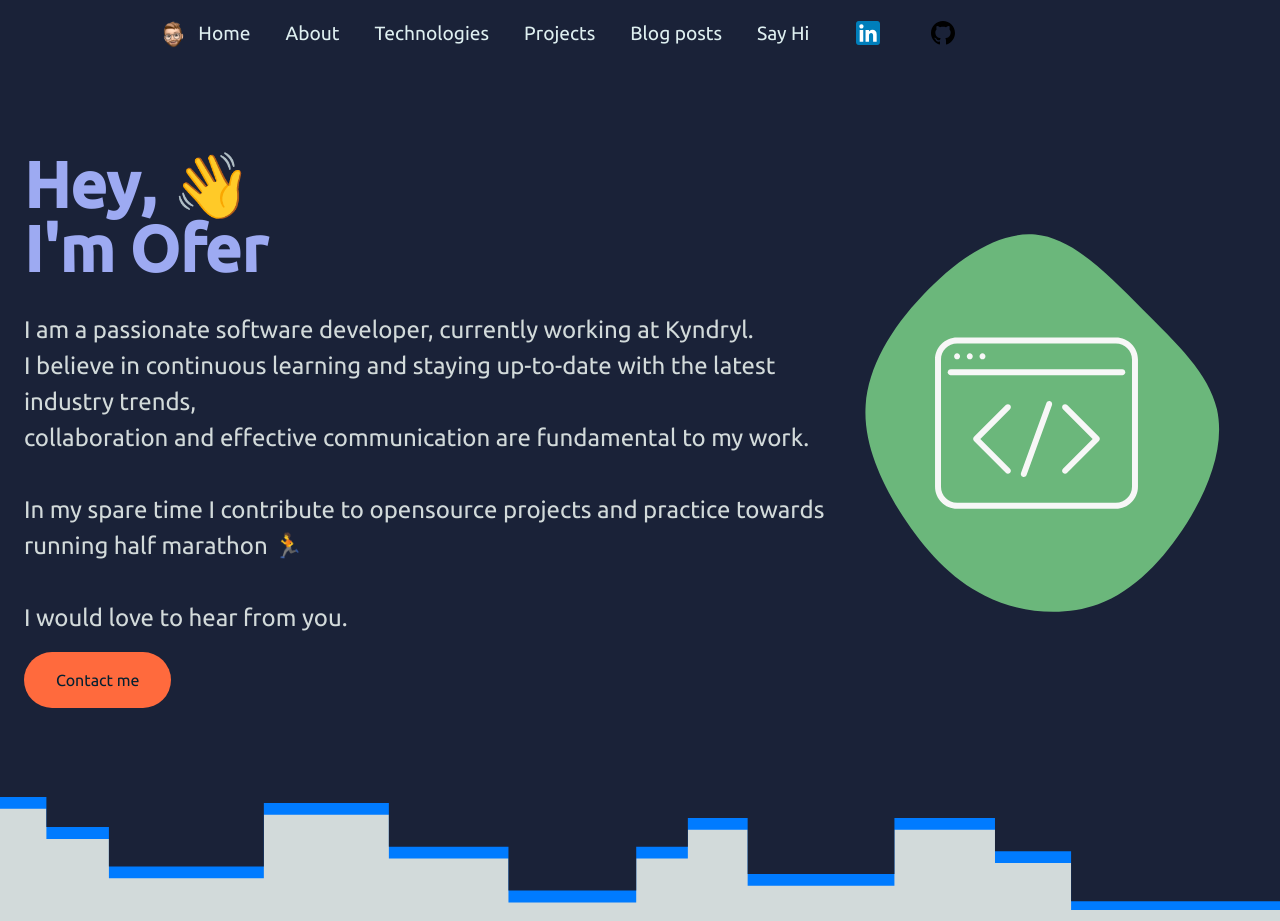
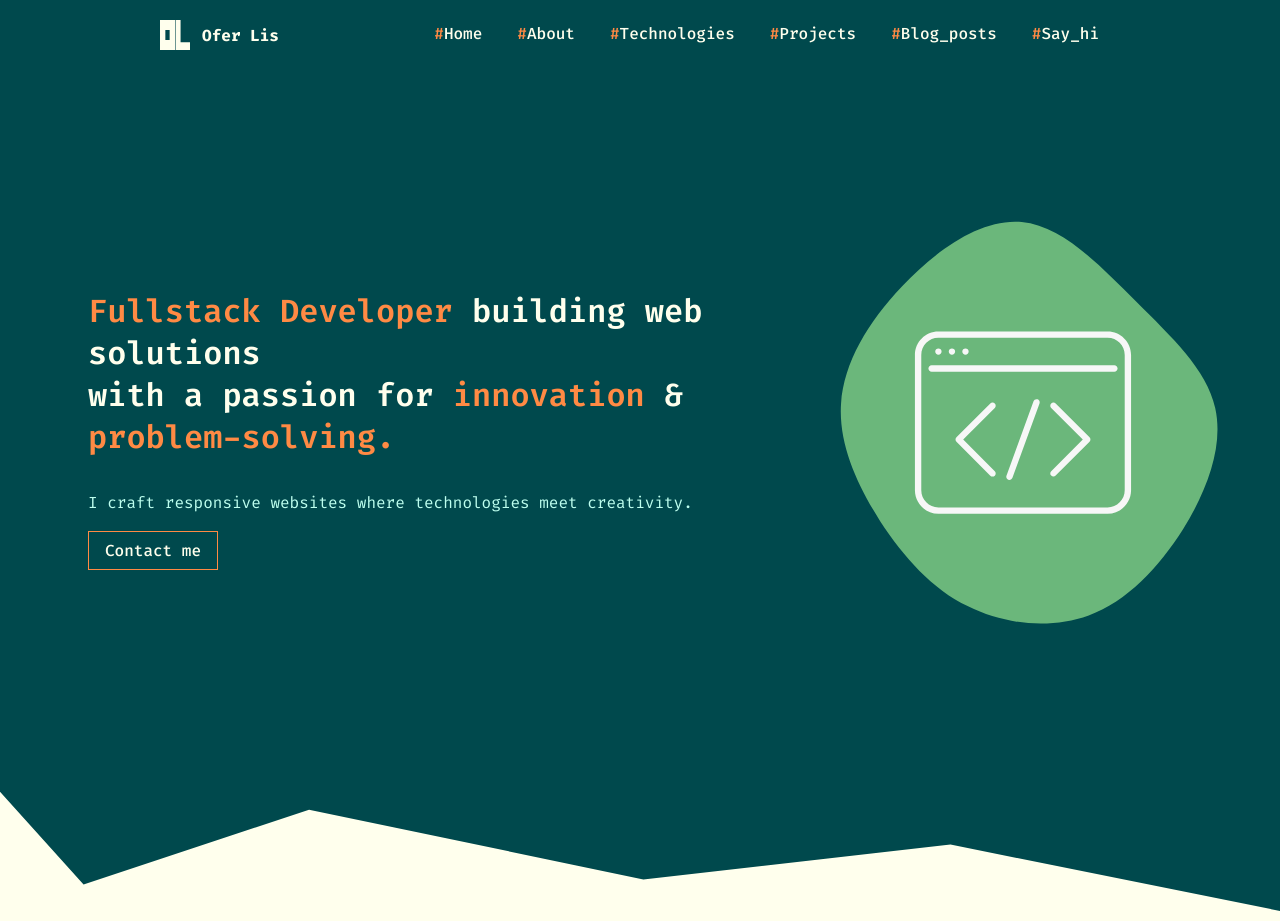
Before and after one commit to Oferlis/portfolio-website, a React (Create React App) app: page / in a window 1280 px wide. Shown: the top 921 px of the page. Built offline with nearby package versions, Linux system fonts and the light colour scheme.

Commit message:
more redesign

```diff
--- a/public/index.html
+++ b/public/index.html
@@ -11,9 +11,9 @@
     />
     <link rel="apple-touch-icon" href="%PUBLIC_URL%/logo192.png" />
     <link rel="preconnect" href="https://fonts.googleapis.com">
-<link rel="preconnect" href="https://fonts.gstatic.com" crossorigin>
-<link href="https://fonts.googleapis.com/css2?family=Rubik:ital,wght@0,300;0,400;0,500;0,600;1,300;1,400&family=Ubuntu:wght@400;500&display=swap" rel="stylesheet">
-    <!--
+    <link rel="preconnect" href="https://fonts.googleapis.com">
+    <link rel="preconnect" href="https://fonts.gstatic.com" crossorigin>
+    <link href="https://fonts.googleapis.com/css2?family=Fira+Code:wght@300;400;500;600;700&family=Rubik:ital,wght@0,300;0,400;0,500;0,600;1,300;1,400&family=Ubuntu:wght@400;500&display=swap" rel="stylesheet">    <!--
       manifest.json provides metadata used when your web app is installed on a
       user's mobile device or desktop. See https://developers.google.com/web/fundamentals/web-app-manifest/
     -->
--- a/src/App.css
+++ b/src/App.css
@@ -24,8 +24,8 @@
   display: flex;
   flex-direction: row;
   align-items: center;
-  background-color: #1A2238;
-  color: #deeff0;
+  background-color: #00494D;
+  color: #ffcd99;
   font-family: sans-serif;
   width: 100%;
   height: 70px;
@@ -41,8 +41,14 @@
 
 .nav-div {
   align-items: center;
+  justify-content: space-between;
   margin-left: 10rem;
   width: 100%;
+}
+
+.align-center {
+  align-items: center;
+
 }
 
 .nav-list {
@@ -56,12 +62,25 @@
 .nav-list li {
   display: block;
   align-self: center;
-  font-weight: 200;
-  font-family: 'Ubuntu', sans-serif;
-  font-size: 1.2rem;
+  color: var(--white, #FFFFED);
+  font-family: Fira Code;
+  font-size: 16px;
+  font-style: normal;
+  font-weight: 500;
+  line-height: normal;
   position: relative;
   padding-bottom: 4px; /* Adjust this value to control the height of the underscore */
   text-decoration: none;
+  margin-right: 35px;
+}
+
+.nav-list li em {
+  color: var(--primary, #FF8A44);
+  font-family: Fira Code;
+  font-size: 16px;
+  font-style: normal;
+  font-weight: 500;
+  line-height: normal;
 }
 
 .nav-list li::after {
@@ -88,7 +107,7 @@
 
 
 .about-div {
-  background-color: #1A2238;
+  background-color: #00494D;
   color: #032031;
   height: 90vh;
   font-family: 'Ubuntu', sans-serif;
@@ -98,17 +117,36 @@
 
 
 .about-par{
-  font-size: 1.5rem;
-  font-family: 'Ubuntu', sans-serif;
-  color: #d2dada;
+  color: var(--gray, #BDFFEF);
+  font-family: Fira Code;
+  font-size: 16px;
+  font-style: normal;
+  font-weight: 400;
+  line-height: 25px; /* 156.25% */
+  padding-left: 4rem;
+
 }
 
 .about-h1 {
-  font-weight: 700;
-  font-size: 4rem;
   width: auto;
   margin-bottom: 2rem;
-  color: #9DAAF2;
+  color: var(--white, #FFFFED);
+  font-family: Fira Code;
+  font-size: 32px;
+  font-style: normal;
+  font-weight: 600;
+  line-height: normal;
+  padding-left: 4rem;
+
+}
+
+.about-h1 em {
+  color: var(--primary, #FF8A44);
+  font-family: Fira Code;
+  font-size: 32px;
+  font-style: normal;
+  font-weight: 600;
+  line-height: normal;
 }
 
 .about-image {
@@ -118,11 +156,19 @@
 
 .about-button {
   margin-top: 1rem;
-  padding: 1rem;
-  padding-right: 2rem;
-  padding-left: 2rem;
-  border-radius: 35px;
-  background-color: #FF6A3D;
+  display: inline-flex;
+  padding: 8px 16px;
+  align-items: flex-start;
+  gap: 10px;
+  border: 1px solid var(--primary, #FF8A44);
+  margin-left: 4rem;
+
+  color: var(--white, #FFFFED);
+  font-family: Fira Code;
+  font-size: 16px;
+  font-style: normal;
+  font-weight: 500;
+  line-height: normal;
 }
 
 .aside-1 {
@@ -176,7 +222,7 @@ h2 {
 }
 .tech-div {
   height: 70vh;
-  background-color: #d2dada;
+  background-color: #FFFFED;
 }
 
 .contact-div {
@@ -200,7 +246,7 @@ h2 {
   align-items: center;
   font-weight: 400;
   font-size: 4vh;
-  color: #172D13;
+  color: #00494D  ;
   margin-left: 5rem;
 }
 
@@ -340,10 +386,9 @@ h2 {
 }
 
 .logo {
-  height: 80px;
-  width: 80px;
+  max-height: 4rem;
+  max-width: 4rem;
   margin: auto;
-  border-radius: 3rem;
 }
 
 .logo:hover {
@@ -363,19 +408,22 @@ h2 {
 .logo-div {
   display: grid;
   width: 60%;
-  grid-template-columns: repeat(auto-fill, minmax(200px, 1fr));
-  grid-gap: 0.5rem;
-
-}
-
-.color1 {
-  fill: #007bff;
+  grid-template-columns: repeat(auto-fill, minmax(150px, 1fr));
 }
 
 .color2 {
-  fill: #1A2238;
+  fill: #00494D;
 }
 
 .separator {
-  background-color: #d2dada;
+  background-color: #FFFFED;
 }
+
+.name-logo {
+  color: var(--white, #FFFFED);
+  font-family: Fira Code;
+  font-size: 16px;
+  font-style: normal;
+  font-weight: 700;
+  line-height: normal;
+}
--- a/src/App.js
+++ b/src/App.js
@@ -42,24 +42,19 @@ function App() {
         <div className="">
           <Navbar />
           <About />
-
-          <section id="four">
+          <section id="third">
             <svg
               class="separator"
               xmlns="http://www.w3.org/2000/svg"
               width="100%"
-              height="120"
-              viewBox="0.2 0 178 30"
+              height="140"
+              viewBox="0.5 0.2 176 30"
               preserveAspectRatio="none"
             >
-              <g transform="translate(-14.514284,-115.36352)">
-                <path
-                  className="color1"
-                  d="m 14.74107,115.49581 h 178.02679 v 30.61607 h -29.10417 v -12.47321 h -10.58333 v -8.31548 h -13.98512 v 13.98512 h -20.41072 v -13.98512 h -8.31547 v 7.18155 h -7.18155 v 10.9613 H 85.422617 v -10.9613 H 68.791666 V 121.54343 H 51.40476 v 15.875 H 29.860117 v -9.82739 h -8.693452 v -7.55952 h -6.520089 v -4.53571 z"
-                />
+              <g transform="translate(-13.668562,-111.38266)">
                 <path
                   className="color2"
-                  d="M 14.741071,112.54762 H 192.76786 v 30.61607 H 163.66369 V 130.69048 H 153.08036 V 122.375 h -13.98512 v 13.98512 H 118.68452 V 122.375 h -8.31547 v 7.18155 h -7.18155 v 10.9613 H 85.422617 v -10.9613 H 68.791666 V 118.59524 H 51.40476 v 15.875 H 29.860118 v -9.82739 h -8.693452 v -7.55952 h -6.520089 v -4.53571 z"
+                  d="M 13.898015,111.51495 H 190.83044 v 26.19241 l -45.97036,-14.43255 -42.22858,7.48354 -45.970361,-14.96709 -31.003265,16.03617 z"
                 />
               </g>
             </svg>
--- a/src/sections/About.js
+++ b/src/sections/About.js
@@ -5,29 +5,19 @@ export default function About() {
     <div id="about" className="div-ex row-div about-div">
       <div className="my-auto mx-auto py-4">
         <h1 className="about-h1">
-          Hey, 👋
-          <br /> I'm Ofer
+          <em>Fullstack Developer</em> building web solutions
+          <br />
+          with a passion for
+          <em> innovation</em> & <em>problem-solving.</em>
         </h1>
         <p className="about-par">
-          I am a passionate software developer, currently working at Kyndryl.
-          <br />
-          I believe in continuous learning and staying up-to-date with the
-          latest industry trends,
-          <br /> collaboration and effective communication are fundamental to my
-          work.
-          <br />
-          <br />
-          In my spare time I contribute to opensource projects and practice
-          towards running half marathon 🏃 <br />
-          <br />I would love to hear from you.
+          I craft responsive websites where technologies meet creativity.
         </p>
-        <div className="row-div">
-          <button className="about-button">
-            <HashLink smooth to="/#contact" className="navbar-item">
-              Contact me
-            </HashLink>
-          </button>
-        </div>
+        <button className="about-button">
+          <HashLink smooth to="/#contact" className="navbar-item">
+            Contact me
+          </HashLink>
+        </button>
       </div>
       <div className="my-auto mr-3">
         <img
--- a/src/sections/Navbar.js
+++ b/src/sections/Navbar.js
@@ -21,12 +21,13 @@ export default function Navbar() {
   return (
     <nav className={`navbar + ${sticky ? "sticky" : ""}`}>
       <div id="home" className="row-div nav-div">
-        <HashLink smooth to="/#home">
+        <HashLink smooth to="/#home" className="row-div align-center">
           <img
-            src={process.env.PUBLIC_URL + "/images/ofer_pic.png"}
+            src={process.env.PUBLIC_URL + "/svgs/OL-logo.svg"}
             alt="me"
             className="h-8 mr-3"
           />
+          <p className="name-logo">Ofer Lis</p>
         </HashLink>
         <button
           onClick={isShowMenu}
@@ -50,10 +51,7 @@ export default function Navbar() {
             ></path>
           </svg>
         </button>
-        <div
-          className={showMenu + " w-full md:block items-center"}
-          id="navbar-default"
-        >
+        <div className={showMenu + "md:block items-center"} id="navbar-default">
           <ul className="nav-list">
             <li>
               <HashLink
@@ -62,8 +60,8 @@ export default function Navbar() {
                 onClick={() => setShowMenu("hidden")}
                 aria-current="page"
               >
-                {" "}
-                Home{" "}
+                <em>#</em>
+                Home
               </HashLink>
             </li>
             <li>
@@ -73,7 +71,7 @@ export default function Navbar() {
                 onClick={() => setShowMenu("hidden")}
                 className="navbar-item"
               >
-                About
+                <em>#</em>About
               </HashLink>
             </li>
             <li>
@@ -83,7 +81,7 @@ export default function Navbar() {
                 onClick={() => setShowMenu("hidden")}
                 className="navbar-item"
               >
-                Technologies
+                <em>#</em>Technologies
               </HashLink>
             </li>
             <li>
@@ -93,7 +91,7 @@ export default function Navbar() {
                 onClick={() => setShowMenu("hidden")}
                 className="navbar-item"
               >
-                Projects
+                <em>#</em>Projects
               </HashLink>
             </li>
             <li>
@@ -103,7 +101,7 @@ export default function Navbar() {
                 onClick={() => setShowMenu("hidden")}
                 className="navbar-item"
               >
-                Blog posts
+                <em>#</em>Blog_posts
               </HashLink>
             </li>
             <li>
@@ -113,7 +111,7 @@ export default function Navbar() {
                 onClick={() => setShowMenu("hidden")}
                 className="navbar-item"
               >
-                Say Hi
+                <em>#</em>Say_hi
               </HashLink>
             </li>
             <li>
```
Also changed, not shown: public/svgs/OL-logo.svg (added).
